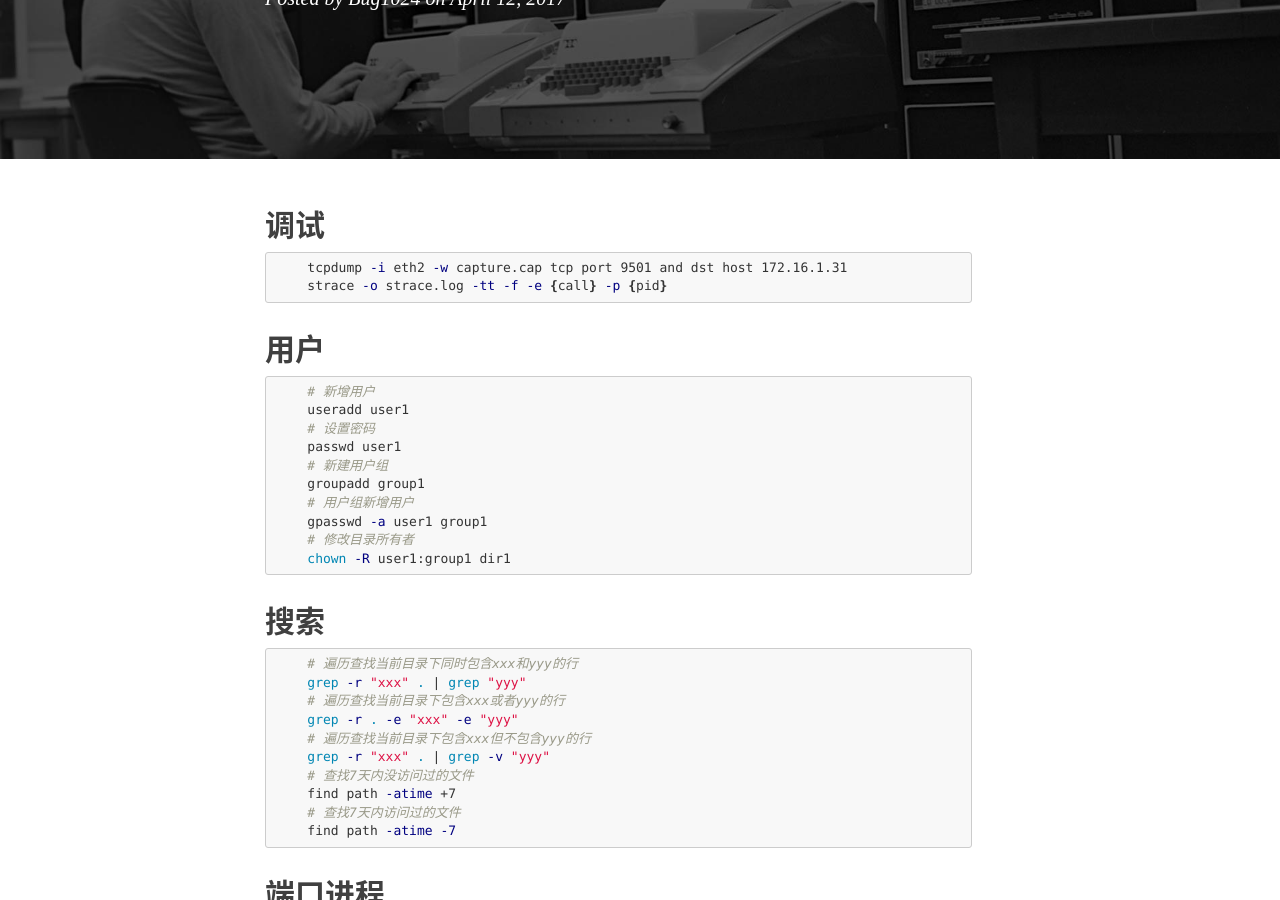
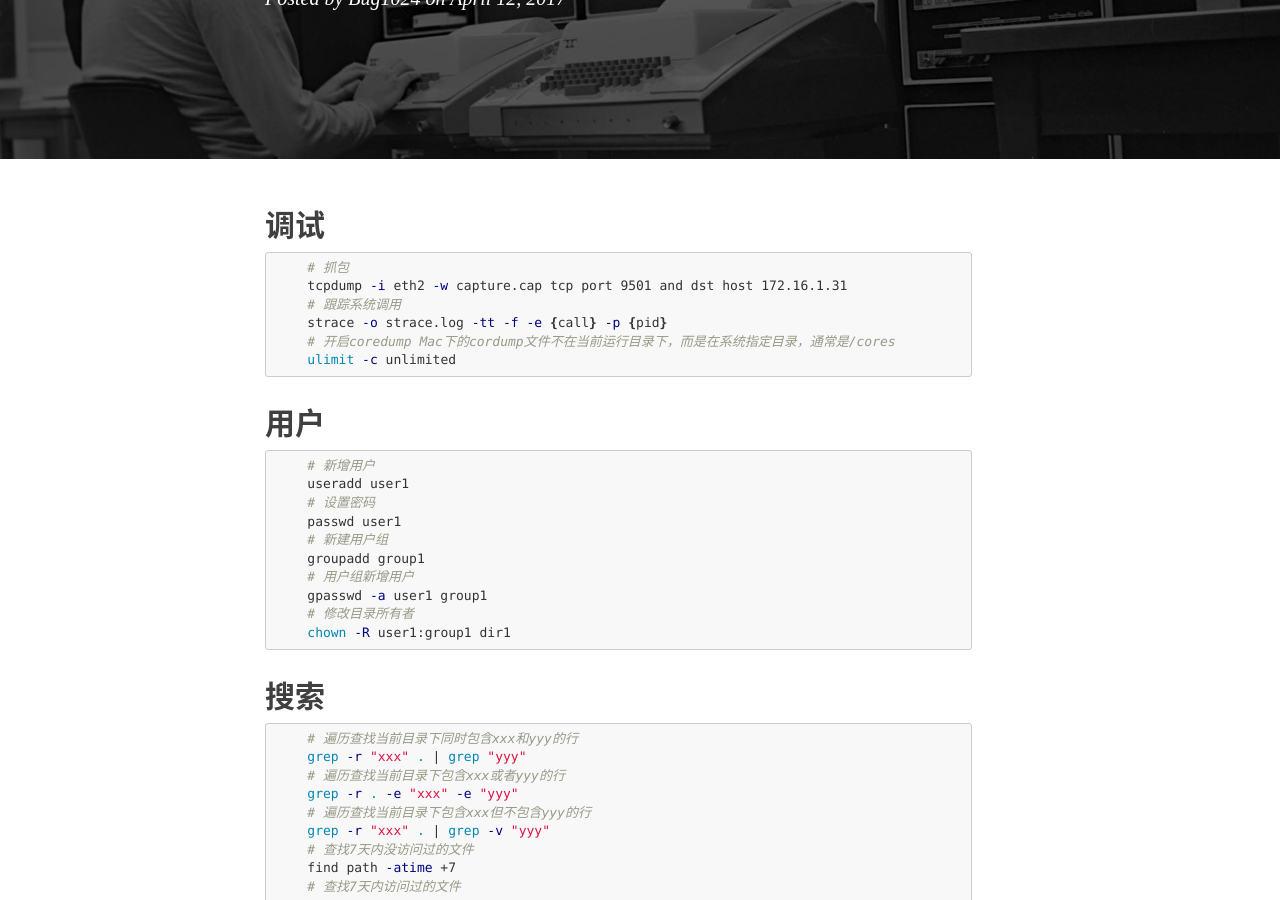
Before and after one commit to bug1024/jeet-blog, a Jekyll site: the page built from _posts/2017-04-12-shell-sheet.md, in a window 1280 px wide and 900 px high, scrolled down 364 px. Built offline with Jekyll 4.4.1, drawn with Linux system fonts in a browser that asks for light colours; nearby versions of some CDN libraries; comment, search, counter and statistics services are not loaded.

Commit message:
enable coredump

````diff
--- a/_posts/2017-04-12-shell-sheet.md
+++ b/_posts/2017-04-12-shell-sheet.md
@@ -12,8 +12,12 @@ tags:
 
 ## 调试
 ```shell
+    # 抓包
     tcpdump -i eth2 -w capture.cap tcp port 9501 and dst host 172.16.1.31
+    # 跟踪系统调用
     strace -o strace.log -tt -f -e {call} -p {pid}
+    # 开启coredump  Mac下的cordump文件不在当前运行目录下，而是在系统指定目录，通常是/cores
+    ulimit -c unlimited
 ```
 
 ## 用户
````
